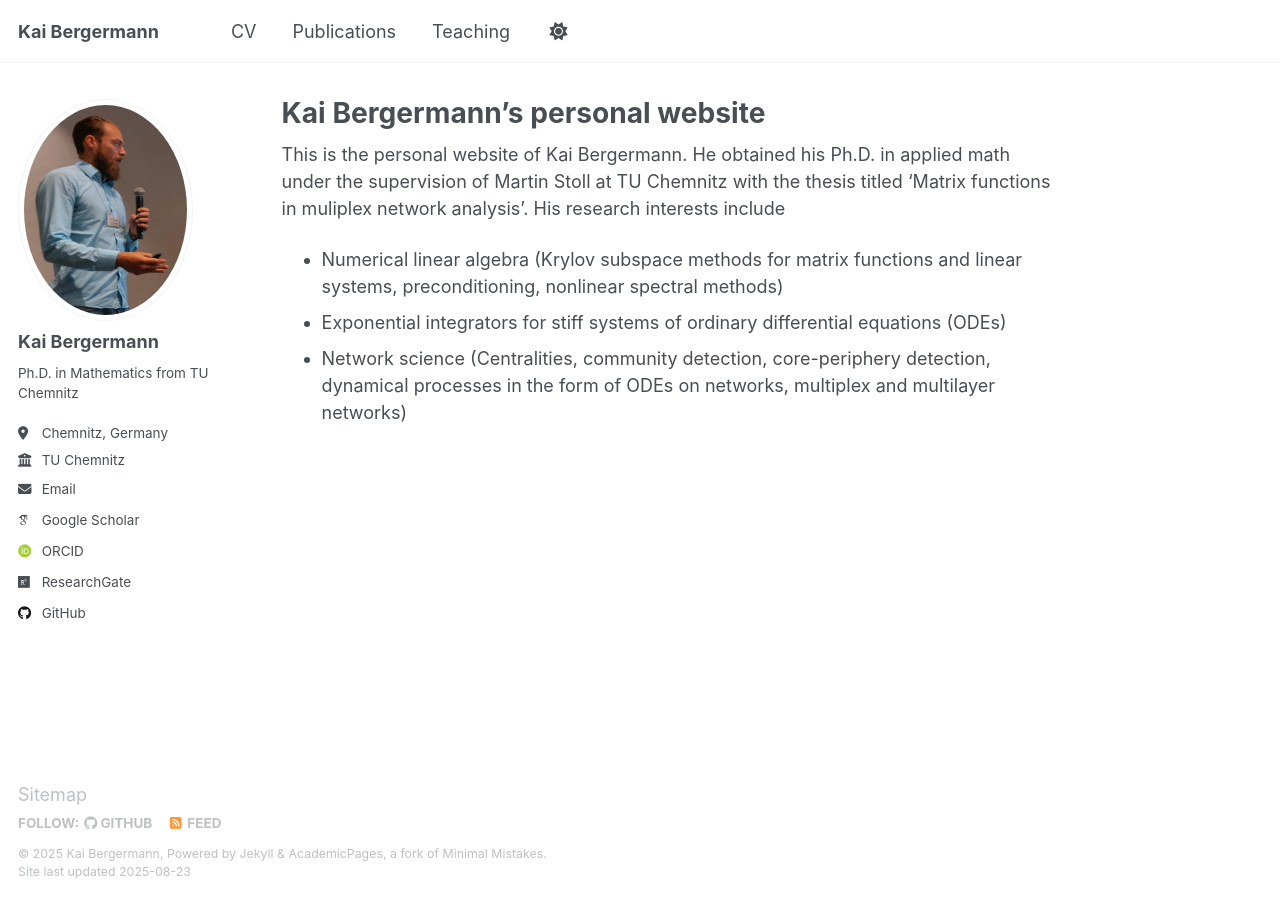
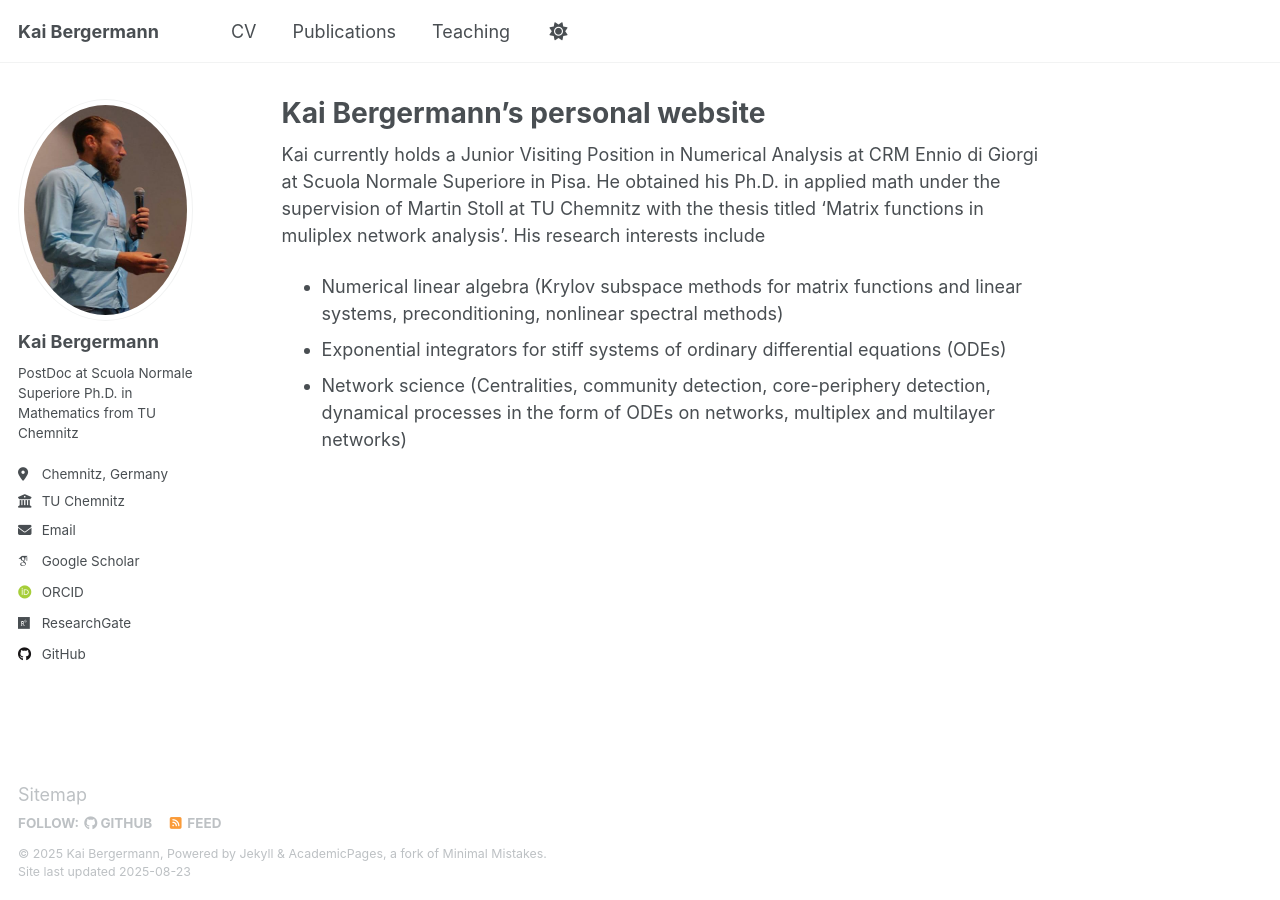
Before and after one commit to KBergermann/KBergermann.github.io, a Jekyll site: the page built from _pages/about.md, in a window 1280 px wide. Built offline with Jekyll 4.4.1, drawn with Linux system fonts in a browser that asks for light colours; some web fonts are replaced.

Commit message:
update CRM position

```diff
--- a/_config.yml
+++ b/_config.yml
@@ -12,7 +12,7 @@ site_theme               : "default"
 title                    : "Kai Bergermann"
 title_separator          : "-"
 name                     : &name "Kai Bergermann"
-description              : &description "Ph.D. in Mathematics from TU Chemnitz"
+description              : &description "PostDoc at Scuola Normale Superiore\nPh.D. in Mathematics from TU Chemnitz"
 url                      : https://kbergermann.github.io # the base hostname & protocol for your site e.g. "https://[your GitHub username].github.io"
 baseurl                  : "" # the subpath of your site, e.g. "/blog"
 repository               : "kbergermann/kbergermann.github.io"
@@ -25,7 +25,7 @@ author:
   avatar           : "Bergermann_SD.jpg"
   name             : "Kai Bergermann"
   pronouns         : # example: "she/her"
-  bio              : "Ph.D. in Mathematics from TU Chemnitz"
+  bio              : "PostDoc at Scuola Normale Superiore\nPh.D. in Mathematics from TU Chemnitz"
   location         : "Chemnitz, Germany"
   employer         : "TU Chemnitz"
   uri              : # URL
--- a/_pages/about.md
+++ b/_pages/about.md
@@ -7,7 +7,7 @@ redirect_from:
   - /about.html
 ---
 
-This is the personal website of Kai Bergermann. He obtained his Ph.D. in applied math under the supervision of Martin Stoll at TU Chemnitz with the thesis titled 'Matrix functions in muliplex network analysis'. His research interests include
+Kai currently holds a Junior Visiting Position in Numerical Analysis at CRM Ennio di Giorgi at Scuola Normale Superiore in Pisa. He obtained his Ph.D. in applied math under the supervision of Martin Stoll at TU Chemnitz with the thesis titled 'Matrix functions in muliplex network analysis'. His research interests include
 - Numerical linear algebra (Krylov subspace methods for matrix functions and linear systems, preconditioning, nonlinear spectral methods)
 - Exponential integrators for stiff systems of ordinary differential equations (ODEs)
 - Network science (Centralities, community detection, core-periphery detection, dynamical processes in the form of ODEs on networks, multiplex and multilayer networks)
```
Also changed, not shown: _pages/cv.md (+1 -1 lines).
